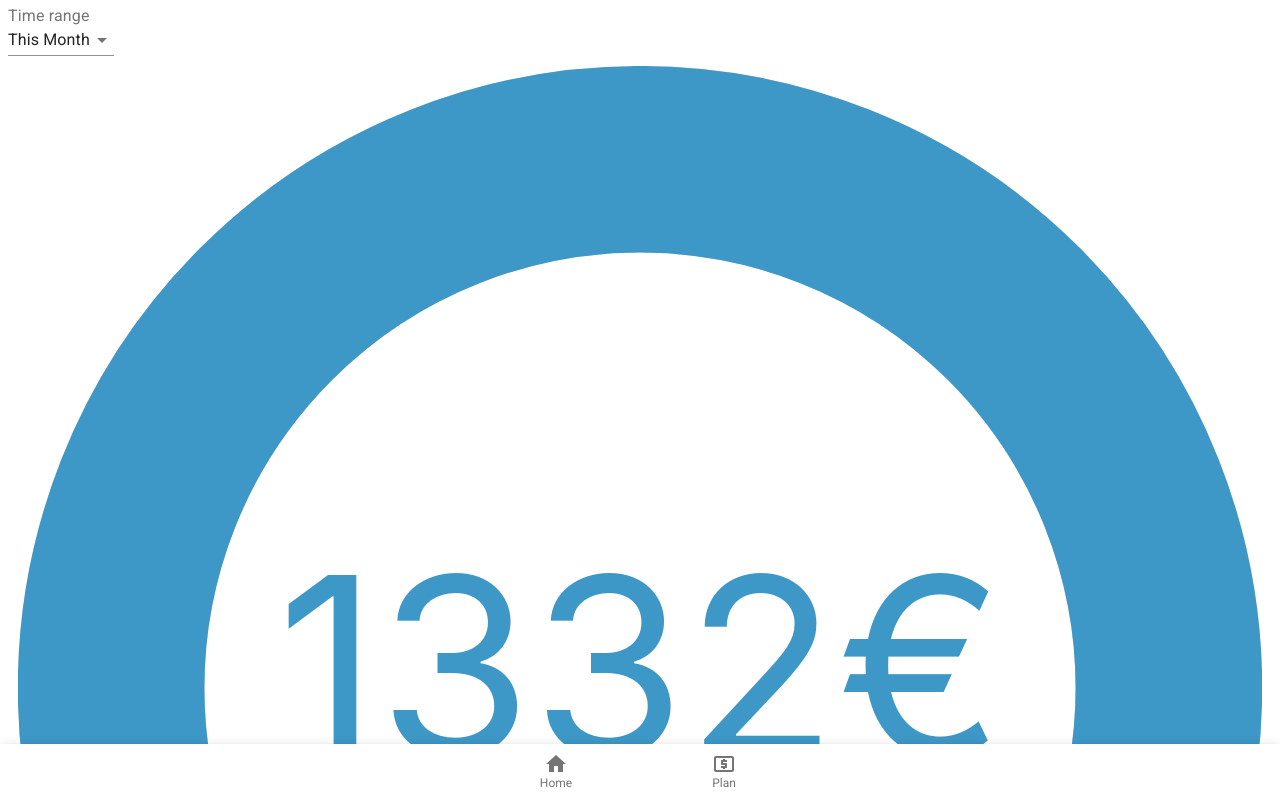
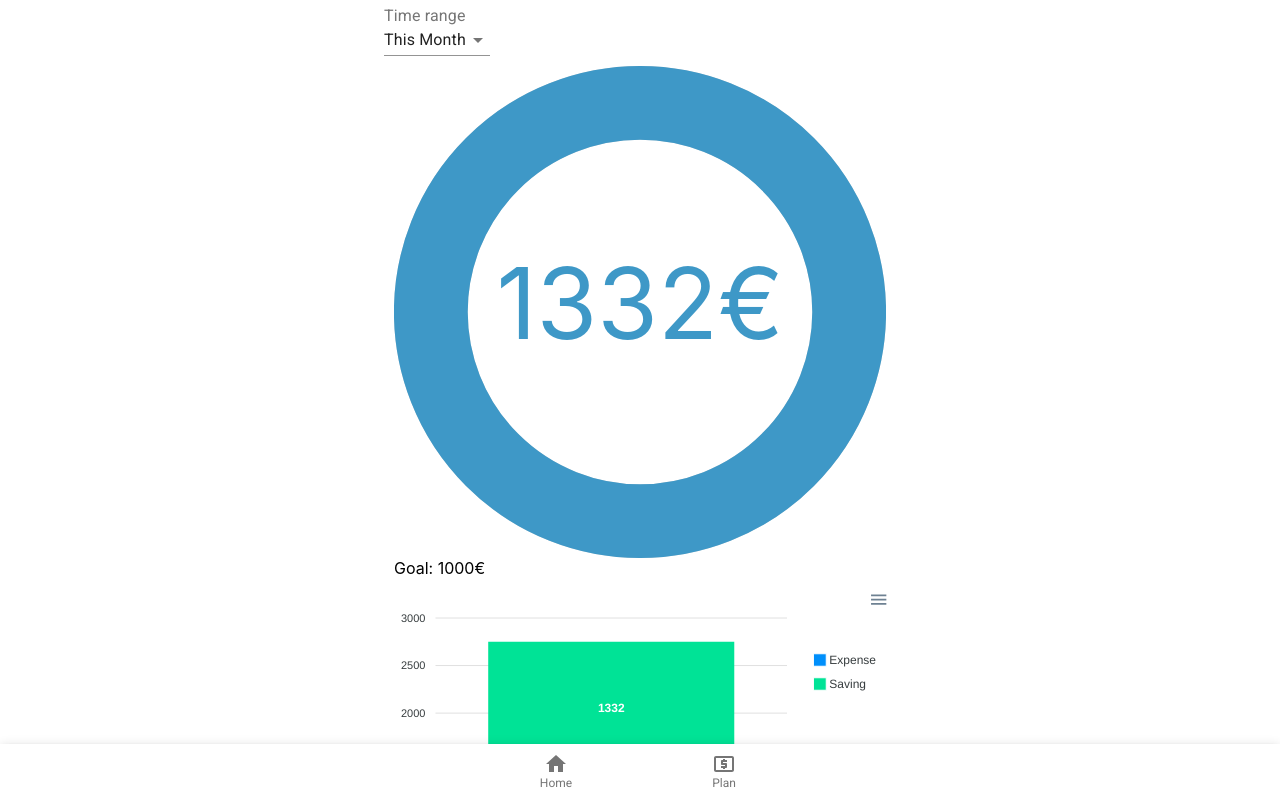
Before and after one commit to duongnhatduy/junction2019, a React (Create React App) app: page / in a window 1280 px wide. Shown: the top 798 px of the page. Built offline with nearby package versions, Linux system fonts and the light colour scheme.

Commit message:
maxwidth 512

```diff
--- a/src/layout/Layout.jsx
+++ b/src/layout/Layout.jsx
@@ -8,7 +8,9 @@ const useStyles = makeStyles(theme => ({
     bottom: 0
   },
   paper: {
-    paddingBottom: 70
+    paddingBottom: 70,
+    maxWidth: 512,
+    margin: '0 auto'
   }
 }));
 
```
